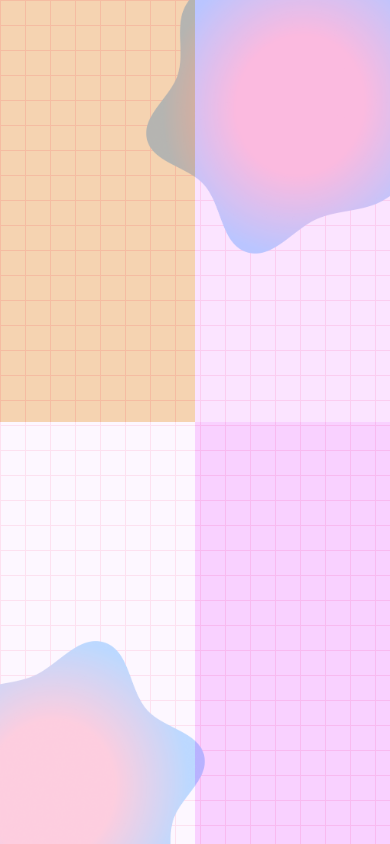
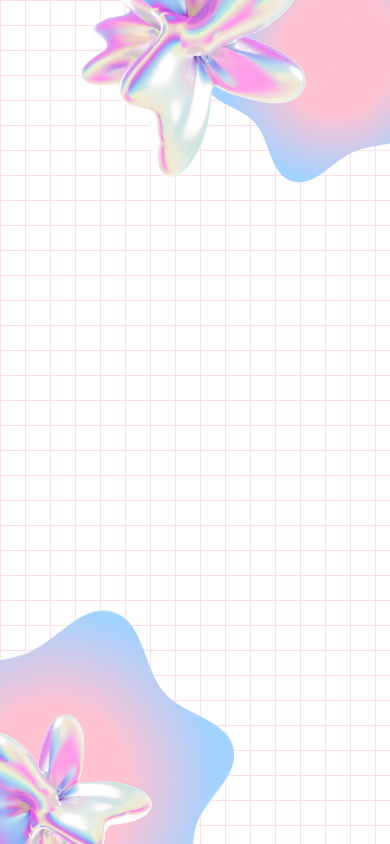
Before and after one commit to derrrna/project-cybooth, a React (Vite) app in the folder cybooth/: page / in a window 390 px wide. Built offline with nearby package versions, Linux system fonts and the light colour scheme.

Commit message:
Made flower background layer mobile responsive

```diff
--- /dev/null
+++ b/cybooth/src/components/BackgroundFlower.tsx
@@ -0,0 +1,12 @@
+interface FlowerProps {
+    imageSource: string;
+    flowerStyle?: string
+}
+
+export default function BackgroundFlower( {imageSource, flowerStyle}: FlowerProps) {
+    return (
+        <div className="w-full h-1/2">
+            <img src={imageSource} alt="flower" className={`h-full w-full object-contain ${flowerStyle}`}/>
+        </div>
+        )
+}
--- a/cybooth/src/pages/Photobooth.tsx
+++ b/cybooth/src/pages/Photobooth.tsx
@@ -1,3 +1,5 @@
+import BackgroundFlower from "../components/BackgroundFlower.tsx";
+
 export default function Photobooth() {
     return (
         <>
@@ -7,37 +9,35 @@ export default function Photobooth() {
 
             {/* blob layer background 1 - visible only on laptop*/}
             <div className="hidden lg:flex flex-col absolute z-[-40] w-screen h-screen overflow-hidden">
-                <img  src="/blob2.png" alt="blob" className="w-1/2 h-3/5 -translate-y-2/5  object-contain"/>
-                <img  src="/blob2.png" alt="blob" className="w-1/2 h-3/7 translate-y-1/5 translate-x-8/9 rotate-180 object-contain"/>
+                <img src="/blob2.png" alt="blob" className="w-1/2 h-4/5 -translate-y-2/5  object-contain"/>
+                <img src="/blob2.png" alt="blob"
+                     className="w-1/2 h-3/7 -translate-y-1/8 translate-x-8/9 rotate-180 object-contain"/>
             </div>
 
             {/* blob layer background 2 - visible for mobile, ipads, laptop*/}
             <div className="w-screen h-screen absolute z-[-39] overflow-hidden flex">
                 <div className="w-1/2 h-full relative">
-                    <img src="/blob1.png" className="scale-150 md:w-[40vw] lg:w-[35vw] xl:w-[30vw] translate-y-1/4 -translate-x-1/5 absolute bottom-0 left-0"/>
+                    <img src="/blob1.png"
+                         className="scale-180 md:w-[40vw] lg:w-[35vw] xl:max-w-[35vw] translate-y-1/4 -translate-x-1/5 absolute bottom-0 left-0"/>
                 </div>
                 <div className="w-1/2 h-full relative">
-                    <img src="/blob1.png" className="sm:w-[30vw] sm:translate-x-1/5 scale-150 md:w-[40vw] lg:w-[30vw] xl:w-[25vw] rotate-180 absolute top-0 right-0"/>
+                    <img src="/blob1.png"
+                         className="scale-130 translate-x-1/5  md:w-[40vw] lg:w-[30vw] xl:max-w-[30vw] rotate-180 absolute -top-[6vh] right-0"/>
                 </div>
             </div>
 
-            {/* flower layer background*/}
-            <div className="absolute z-[-30] w-screen h-screen flex overflow-hidden opacity-30">
-                <div className="h-full w-1/2">
-                    <div className="h-1/2 w-full bg-amber-600">
-                    </div>
-                    <div className="h-1/2 w-full bg-fuchsia-100">
-                    </div>
-                </div>
+            {/* flower layer background 1 - visible only on laptop*/}
+            <div className="hidden absolute z-[-38] w-screen h-screen lg:flex flex-col overflow-hidden">
+                <BackgroundFlower imageSource="/Flower2.png" flowerStyle="-rotate-90 -translate-x-2/5 -translate-y-1/3 scale-[90%]"/>
+                <BackgroundFlower imageSource="" flowerStyle="-rotate-90"/>
+            </div>
 
-                <div className="h-full w-1/2">
-                    <div className="h-1/2 w-full bg-fuchsia-300">
-                    </div>
-                    <div className="h-1/2 w-full bg-fuchsia-400">
-                    </div>
-                </div>
+            {/* flpwer layer background 2 - visible for mobile, ipads, laptop*/}
+            <div className="absolute z-[-38] w-screen h-screen flex flex-col overflow-hidden">
+                <BackgroundFlower imageSource="/Flower1.png" flowerStyle="rotate-165 scale-80 -translate-y-2/5 lg:scale-100 lg:translate-x-2/7 lg:-translate-y-1/3"/>
+                <BackgroundFlower imageSource="/Flower1.png" flowerStyle="rotate-65  scale-60 -translate-x-3/8 translate-y-2/5 lg:-translate-x-2/7 lg:translate-y-1/3"/>
+            </div>
 
-            </div>
 
             {/* content layer*/}
             <div className="absolute w-screen h-screen flex z-[0]">
```
